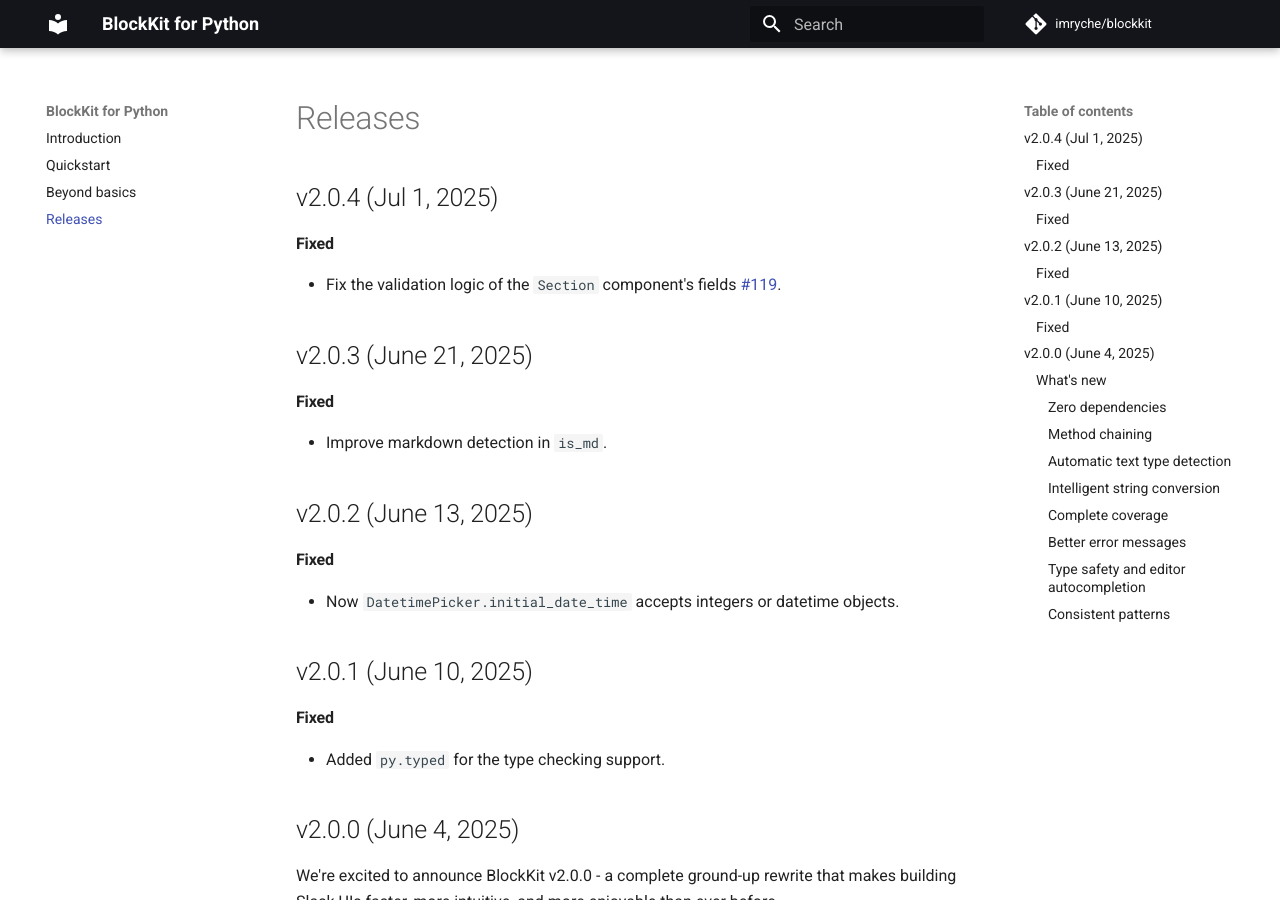
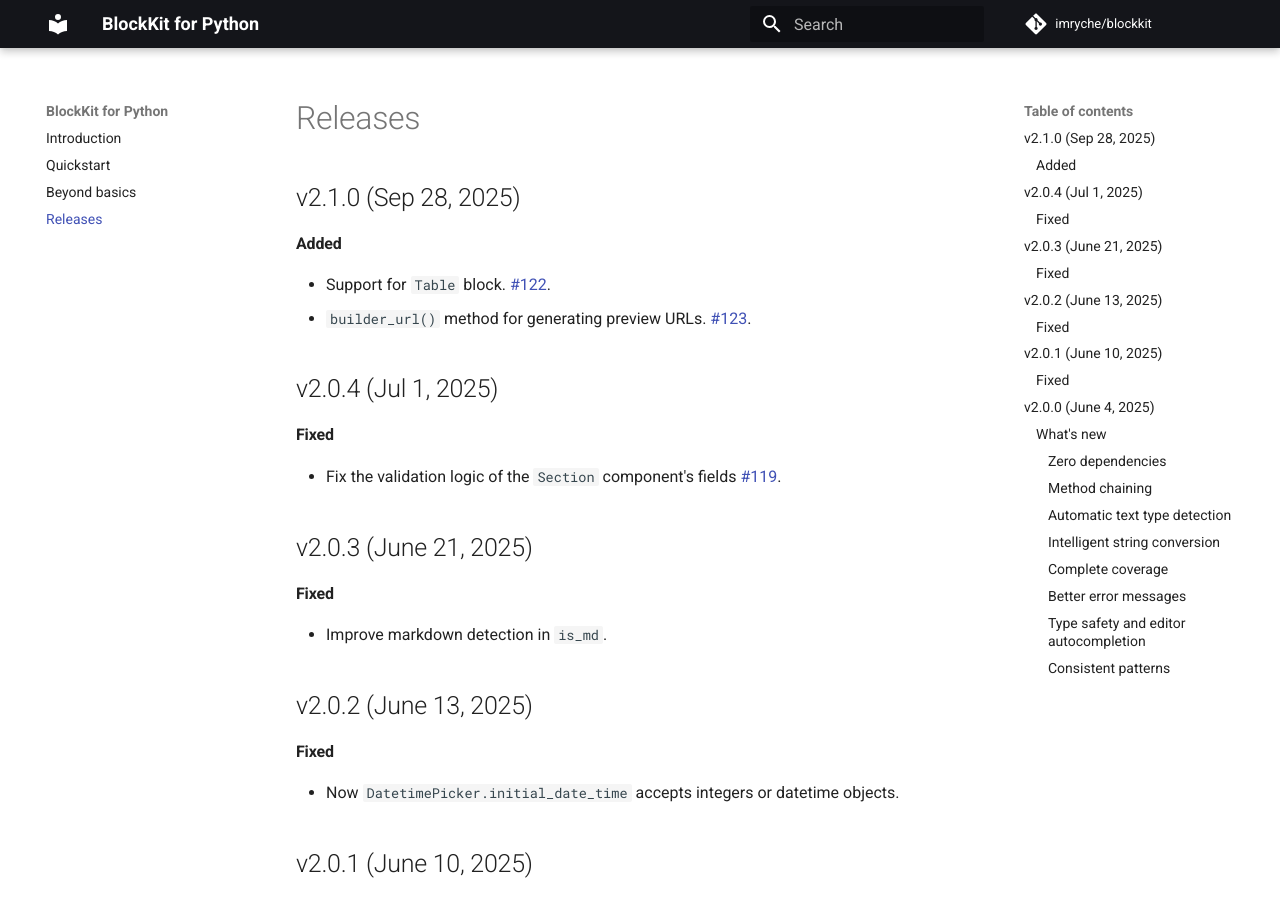
Before and after one commit to imryche/blockkit, an MkDocs documentation site: the page built from docs/releases.md, in a window 1280 px wide and 900 px high. Built offline with MkDocs 1.6.1 and Material for MkDocs 9.7.7, drawn with Linux system fonts in a browser that asks for light colours; comment, search, counter and statistics services are not loaded.

Commit message:
update the docs

```diff
--- a/docs/releases.md
+++ b/docs/releases.md
@@ -1,6 +1,15 @@
 ---
 toc_depth: 2
 ---
+
+## v2.1.0 (Sep 28, 2025)
+
+#### Added
+
+- Support for `Table` block.
+  [#122](https://github.com/imryche/blockkit/pull/122).
+- `builder_url()` method for generating preview URLs.
+  [#123](https://github.com/imryche/blockkit/pull/123).
 
 ## v2.0.4 (Jul 1, 2025)
 
```
